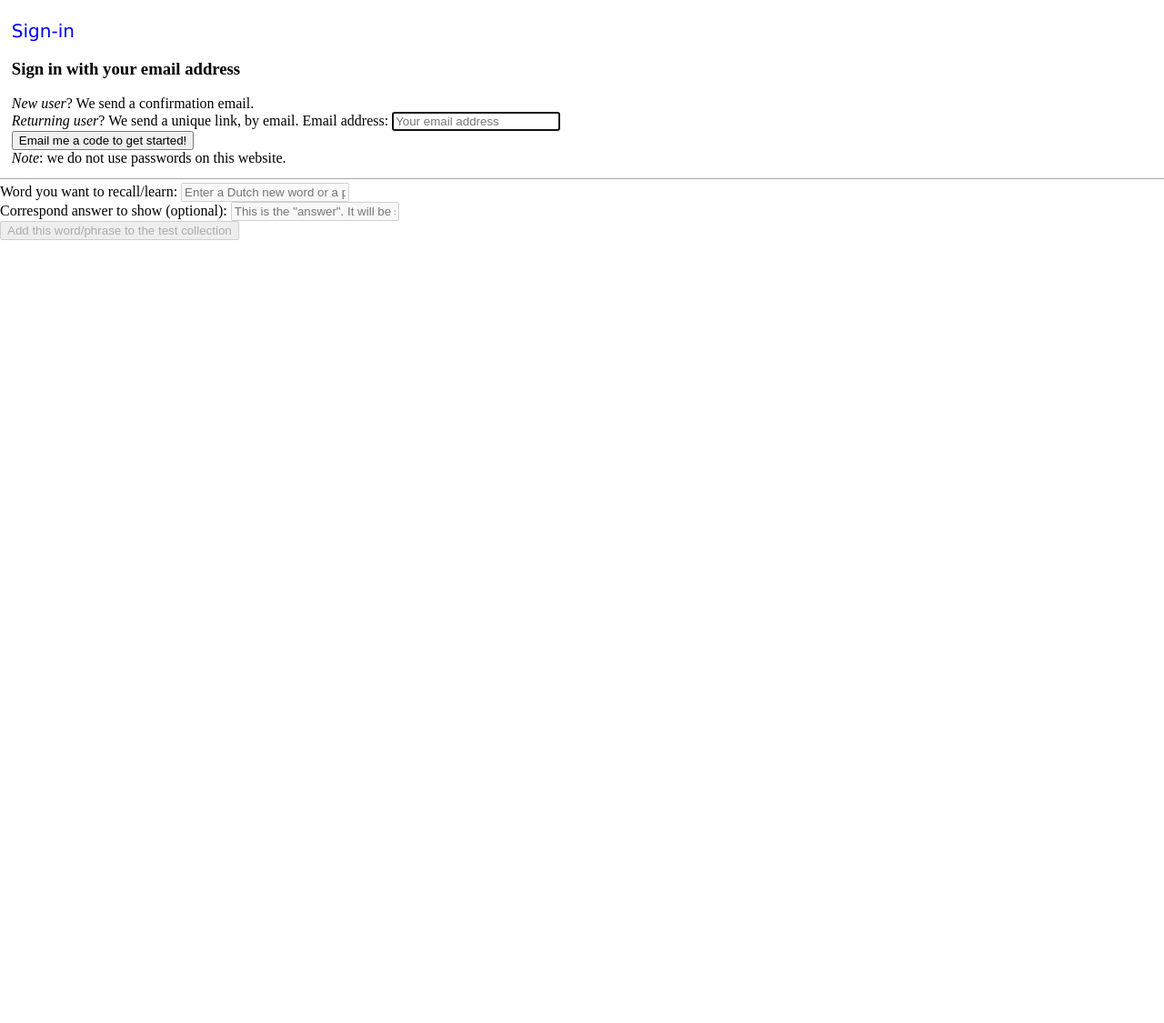
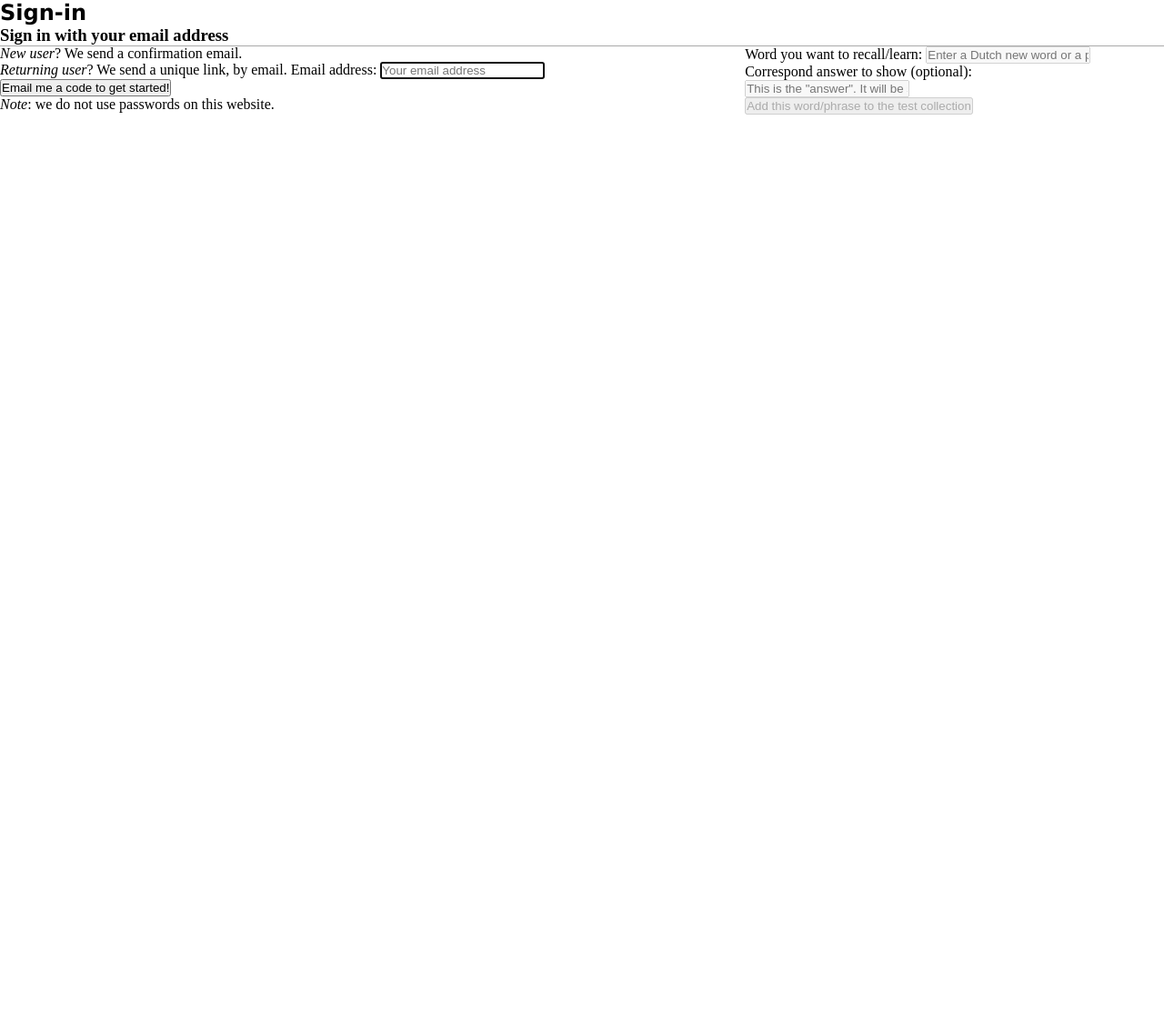
Before and after one commit to kgdunn/flashcards-for-learning, a Django app: page / in a window 1280 px wide. Shown: the whole page at 91% size. Before the commit the page ends 264 px from the top, so only its background shows below. Run offline with Django 3.2, Linux system fonts and the light colour scheme; data that the repository does not hold is empty; some libraries are stand-ins or nearby versions.

Commit message:
Moved to a better? CSS layout

```diff
--- a/flashcards/templates/404.html
+++ b/flashcards/templates/404.html
@@ -1,4 +1,4 @@
-{% extends "base.html" %}
+{% extends "basenew.html" %}
 
 {% block title %}Something went wrong{% endblock %}
 
--- a/flashcards/templates/basenew.html
+++ b/flashcards/templates/basenew.html
@@ -49,13 +49,31 @@ html, body {
 	float: left;
 	left: +1%;
 	width: 60%;
-
 }
 .www-header-right{
 	width: 40%;
 	float: right;
 	left: -1%;
 	text-align: right;
+}
+
+/* Footer  */
+.www-footer-left{
+	float: left;
+	left: +1%;
+	width: 40%;
+}
+.www-footer-right{
+	width: 40%;
+	float: right;
+	left: -1%;
+	text-align: right;
+}
+.www-footer-middle{
+	display: inline-block;
+	position: relative;
+	text-align: center;
+	width: 20%;
 }
 
 /* 3 columns */
@@ -116,28 +134,29 @@ em { font-style: italic; }
 	text-decoration: underline;
 }
 #primary{
-	top:40%;
-    -ms-transform: translateX(-0%) translateY(40%);
-    -webkit-transform: translate(-0%,40%);
-    transform: translate(-0%,40%);
+	top: 0%;
+    -ms-transform: translateX(-0%) translateY(0%);
+    -webkit-transform: translate(-0%,0%);
+    transform: translate(-0%,0%);
+
 }
 #secondary{
-	position: relative;
-	top:40%;
-    -ms-transform: translateX(-0%) translateY(40%);
-    -webkit-transform: translate(-0%,40%);
-    transform: translate(-0%,40%);
+	top: 50%;
+    -ms-transform: translateX(-0%) translateY(50%);
+    -webkit-transform: translate(-0%,50%);
+    transform: translate(-0%,50%);
 }
 #tertiary{
 	text-align: center;
-	top:40%;
-    -ms-transform: translateX(-0%) translateY(40%);
-    -webkit-transform: translate(-0%,40%);
-    transform: translate(-0%,40%);
+	top: 50%;
+    -ms-transform: translateX(-0%) translateY(50%);
+    -webkit-transform: translate(-0%,50%);
+    transform: translate(-0%,50%);
 }
 </style>
 
 <script type="text/javascript">
+
 // From http://codepen.io/benpearson/details/fkEGc/
 $(window).load(columnHeight);
 
@@ -158,6 +177,8 @@ function columnHeight() {
     $("#secondary").css("height", newHeight);
     $("#tertiary").css("height", newHeight);
 }
+$("#page").trigger("pagecreate");
+
 // ----------------
 var closePopup = function(event){
 		$("#popup-message-back").text('');
@@ -203,9 +224,9 @@ var closePopup = function(event){
 {% block header %}{% endblock %}
 </head>
 <body>
-<div id="page">
+<div id="page" >
 	<div id="sticky-footer-wrap">
-		<header class="site-header">
+		<header class="site-header" >
 			<div class="www-header-left ">
 				{% block topleft %}{% endblock %}
 			</div>
@@ -213,7 +234,7 @@ var closePopup = function(event){
 				{% block topright %}{% endblock %}
 			</div>
 		</header>
-		<div class="site-main">
+		<div class="site-main" class="ui-content">
 			<div id="primary">
 				{% block content %}{% endblock %}
 			</div>
@@ -226,10 +247,18 @@ var closePopup = function(event){
 		</div>
 	</div>
 </div>
-<footer class="site-footer">
-	{% block footerleft %}{% endblock %}
-	{% block footermiddle %}{% endblock %}
-	{% block footerright %}{% endblock %}
+<footer class="site-footer" >
+	<div class="www-footer-left ">
+		{% block footerleft %}{% endblock %}
+	</div>
+	<div class="www-footer-right">
+		{% block footerright %}{% endblock %}
+	</div>
+	<div class="www-footer-middle">
+		{% block footermiddle %}{% endblock %}
+	</div>
+
+
 </footer>
 </body>
 </html>
--- a/vocab/templates/vocab/add-new-word.html
+++ b/vocab/templates/vocab/add-new-word.html
@@ -1,4 +1,4 @@
-{% extends "base.html" %}
+{% extends "basenew.html" %}
 
 {% block topleft %}
 <style>
@@ -49,11 +49,10 @@
 {% endblock %}
 
 {% block topright %}
-{% if enabled %}<a href="{% url 'quiz_HTML_base' %}">Start your quiz</a>{% endif %}
+{% if enabled %}<a data-ajax="false" href="{% url 'quiz_HTML_base' %}">Start your quiz</a>{% endif %}
 {% endblock %}
 
 {% block content %}
-
 <div id="vocab-extra-info">{{extra_info}}</div>
 <form action="{% url 'add_word_HTML' %}" method="post" data-ajax="false">
     {% csrf_token %}
@@ -90,3 +89,12 @@
 </form>
 {% if enabled %}You already have {{ words.count }} word{{ words.count|pluralize }} in your list.{% endif %}
 {% endblock %}
+
+
+{% block mainleft %}
+
+{% endblock %}
+
+{% block mainright %}
+
+{% endblock %}
--- a/vocab/templates/vocab/answers.html
+++ b/vocab/templates/vocab/answers.html
@@ -42,12 +42,12 @@
 </style>
 {% endblock %}
 
-{% block topleft %}<a href="{% url 'add_word_HTML' %}">Add more words</a>{% endblock %}
-{% block topright %}<a href="{% url 'quiz_HTML_base' %}">Start another quiz</a>{% endblock %}
+{% block topleft %}<a data-ajax="false" href="{% url 'add_word_HTML' %}">Add more words</a>{% endblock %}
+{% block topright %}<a data-ajax="false" href="{% url 'quiz_HTML_base' %}">Start another quiz</a>{% endblock %}
 
 {% block content %}
     <div id="www-vocab-question">
-        <span id="www-answer-text"><i>Your score</i>:</span> {{quiz.the_score}}
+        <span id="www-answer-text"><i>Your score</i>:</span> {{quiz.the_score}}<br>
     </div>
     <div id="www-vocab-solution">
         <table id="www-answer-table">
--- a/vocab/templates/vocab/quiz.html
+++ b/vocab/templates/vocab/quiz.html
@@ -22,7 +22,7 @@
 
 
 {% block topright %}
-    <a href="{% url 'quiz_HTML' hashvalue=quiz.quiz_hash action=4 %}">See your results</a>
+    <a data-ajax="false" href="{% url 'quiz_HTML' hashvalue=quiz.quiz_hash action=4 %}">See your results</a>
 {% endblock %}
 
 
--- a/vocab/views.py
+++ b/vocab/views.py
@@ -11,6 +11,8 @@
 # TAGS and starting a quiz with a tag.
 # Swiping actions
 
+# Base sign in page looks like shit
+# USe Javascript to recenter the middle, especially for long answers
 
 from django.shortcuts import render, get_object_or_404
 from django.core.urlresolvers import reverse
```
